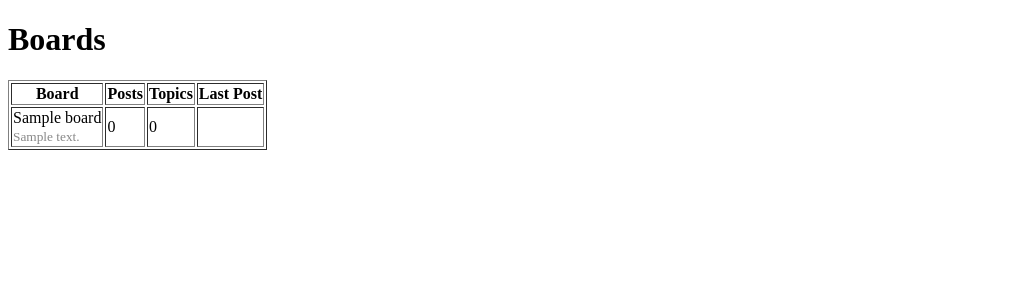
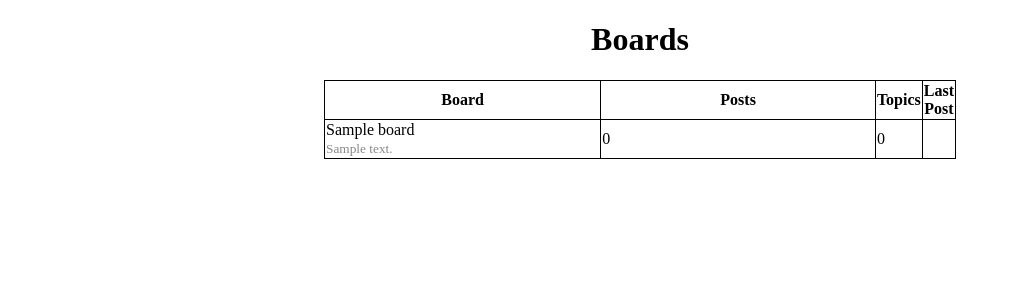
Before and after one commit to themadbit/django-boards, a Django app: page / in a window 1280 px wide. Shown: the top 300 px of the page, without its empty margins (0-1011 px from the left). Run offline with Django 4.2, Linux system fonts and the light colour scheme; tables that the repository leaves empty hold one stand-in row (values such as "Sample post").

Commit message:
init style
Signed-off-by: themadbit <marktanui75@gmail.com>

```diff
--- /dev/null
+++ b/djangoNix/boards/static/style.css
@@ -0,0 +1,12 @@
+table,
+th,
+td {
+  margin: 0 auto;
+  border: 1px solid;
+  border-collapse: collapse;
+  width: 50%;
+}
+
+.boards-header {
+  text-align: center;
+}
--- a/djangoNix/boards/templates/home.html
+++ b/djangoNix/boards/templates/home.html
@@ -1,13 +1,17 @@
 <!DOCTYPE html>
 <html>
+
 <head>
   <meta charset="utf-8">
+  {% load static %}
+  <link rel="stylesheet" href="{% static '/style.css' %}">
   <title>Boards</title>
 </head>
+
 <body>
-    <h1>Boards</h1>
+  <h1 class="boards-header">Boards</h1>
 
-    <table border="1">
+  <table>
     <thead>
       <tr>
         <th>Board</th>
@@ -31,4 +35,5 @@
     </tbody>
   </table>
 </body>
+
 </html>
--- a/djangoNix/djangoNix/settings.py
+++ b/djangoNix/djangoNix/settings.py
@@ -119,6 +119,9 @@ USE_TZ = True
 # https://docs.djangoproject.com/en/4.2/howto/static-files/
 
 STATIC_URL = 'static/'
+STATICFILES_DIRS = [
+    BASE_DIR / "boards/static",
+]
 
 # Default primary key field type
 # https://docs.djangoproject.com/en/4.2/ref/settings/#default-auto-field
```
Lines whose indentation alone changed are shown as unchanged.
